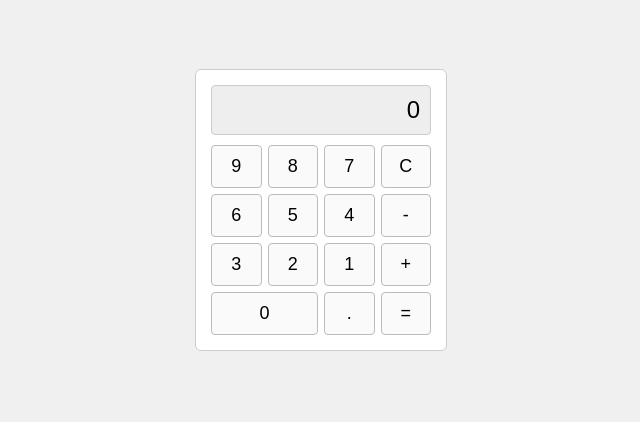
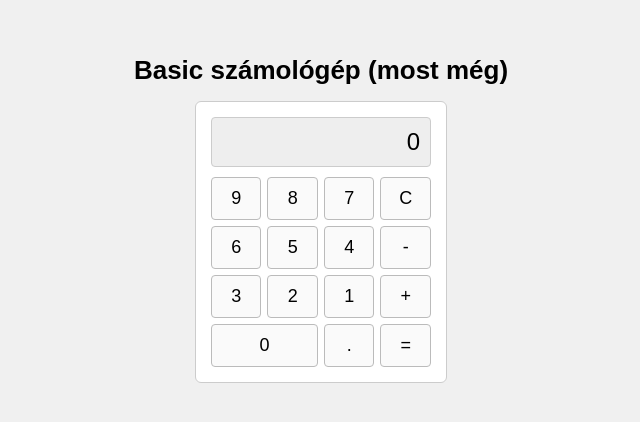
Before and after one commit to farkasRobi/szamologepProjekt, a website built with Vite: page szamologep/index.html in a window 1280 px wide. Shown: the part 190-612 px from the top of the page, without its empty margins (319-959 px from the left). Built offline with nearby package versions, Linux system fonts and the light colour scheme.

Commit message:
basic szamologep

```diff
--- a/szamologep/index.html
+++ b/szamologep/index.html
@@ -7,6 +7,8 @@
     <title>szamologep</title>
   </head>
   <body>
+    <div class="placement">
+    <h1 class="title">Basic számológép (most még)</h1>
     <div class="calculator">
       <div id="display" class="display">0</div>
       <div class="buttons">
@@ -27,6 +29,7 @@
         <button data-action="equals" class="wide">=</button>
       </div>
     </div>
+    </div>
     <script type="module" src="/src/main.js"></script>
   </body>
 </html>
--- a/szamologep/src/style.css
+++ b/szamologep/src/style.css
@@ -48,3 +48,15 @@ button:hover {
 button.zero {
   grid-column: span 2;
 }
+.placement {
+  display: flex;
+  flex-direction: column;
+  align-items: center;
+}
+
+.title {
+  margin-bottom: 15px;
+  font-size: 26px;
+  font-weight: bold;
+  text-align: center;
+}
```
